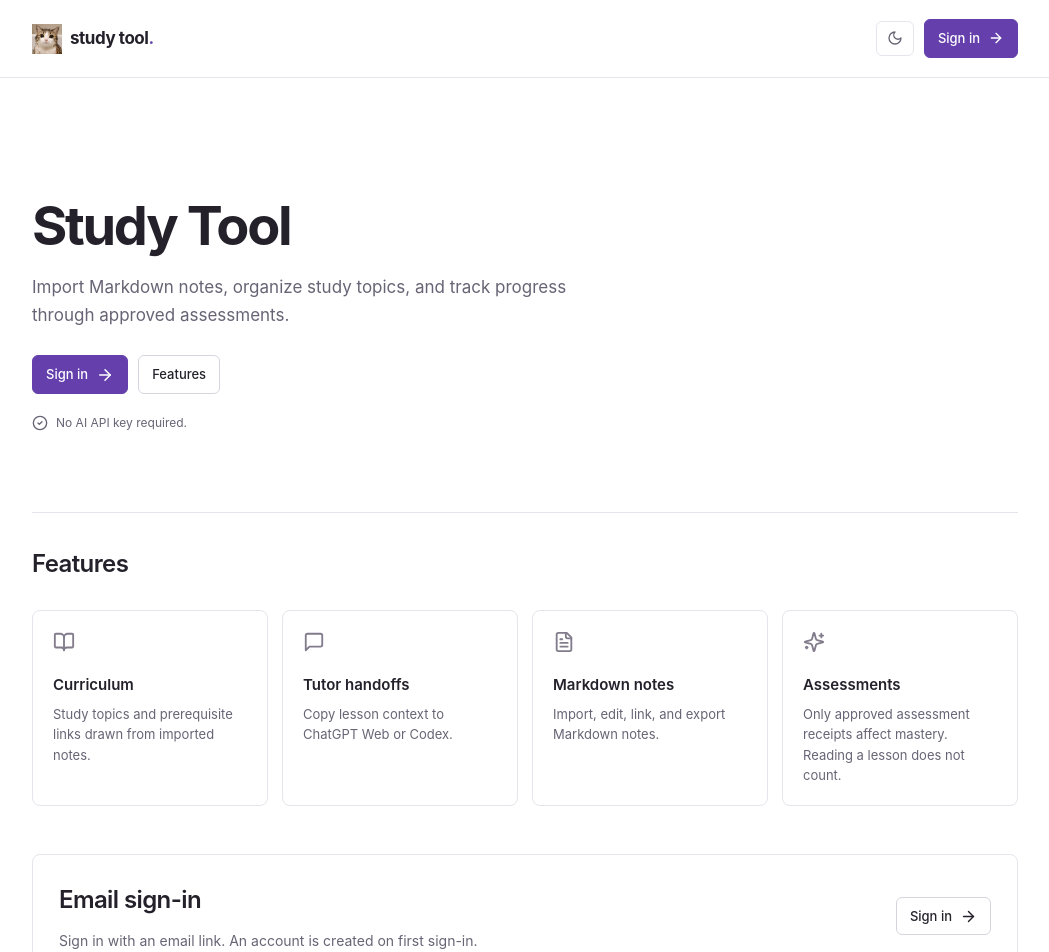
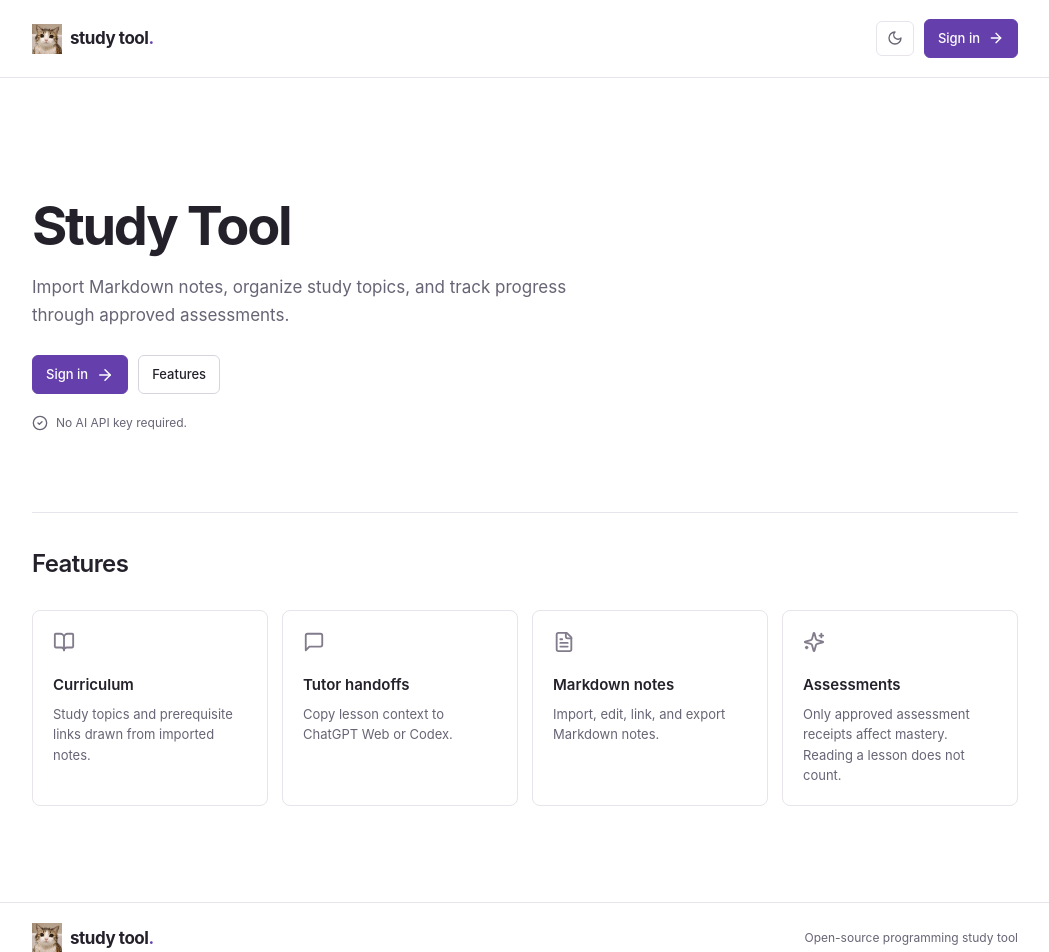
Before and after one commit to elajeff/study-tool, a Next.js app: page / in a window 1280 px wide. Shown: the top 952 px of the page, without its empty margins (115-1164 px from the left). Built offline with nearby package versions, Linux system fonts and the light colour scheme.

Commit message:
style: remove redundant sign-in panel

```diff
--- a/src/app/globals.css
+++ b/src/app/globals.css
@@ -70,8 +70,8 @@ button:disabled { opacity: .55; cursor: not-allowed; }
 .button { display: inline-flex; justify-content: center; align-items: center; gap: 8px; min-height: 36px; padding: 8px 13px; border: 1px solid transparent; border-radius: 6px; font-size: 13px; font-weight: 550; white-space: nowrap; }
 .button-dark { background: var(--accent-fill); color: var(--primary-text); border-color: var(--accent-fill); }
 .button-dark:hover { background: var(--accent-hover); border-color: var(--accent-hover); }
-.button-light, .button-white { color: var(--text); background: var(--surface); border-color: var(--input-border); }
-.button-light:hover, .button-white:hover { background: var(--hover); }
+.button-light { color: var(--text); background: var(--surface); border-color: var(--input-border); }
+.button-light:hover { background: var(--hover); }
 .button-danger { color: var(--error); background: var(--surface); border-color: var(--error-border); }
 .button-danger:hover { background: var(--error-bg); }
 .button-wide { width: 100%; }
@@ -96,14 +96,12 @@ textarea.input { resize: vertical; }
 .hero-foot { display: flex; align-items: center; gap: 8px; color: var(--muted); font-size: 12px; margin-top: 20px; }
 .feature-section { border-top: 1px solid var(--border); padding: 32px 0 48px; }
 .feature-section > div:first-child { max-width: 640px; }
-.feature-section h2, .cta-banner h2 { font-size: 24px; font-weight: 600; letter-spacing: -.6px; margin: 0 0 12px; }
+.feature-section h2 { font-size: 24px; font-weight: 600; letter-spacing: -.6px; margin: 0 0 12px; }
 .feature-grid { display: grid; grid-template-columns: repeat(4, minmax(0, 1fr)); gap: 14px; margin-top: 28px; }
 .feature-card { border: 1px solid var(--border); border-radius: 8px; padding: 20px; }
 .feature-icon { color: var(--icon); }
 .feature-card h3 { font-size: 15px; font-weight: 600; margin: 14px 0 8px; }
 .feature-card p { color: var(--muted); font-size: 13px; margin: 0; }
-.cta-banner { display: flex; justify-content: space-between; align-items: center; gap: 28px; border: 1px solid var(--border); border-radius: 8px; padding: 26px; }
-.cta-banner p { color: var(--muted); margin: 0; }
 .landing-footer { display: flex; justify-content: space-between; align-items: center; gap: 20px; width: 100%; border-top: 1px solid var(--border); margin-top: 48px; padding-top: 20px; padding-bottom: 20px; color: var(--muted); font-size: 12px; }
 .auth-page { min-height: 100vh; background: var(--page); }
 .auth-top { max-width: 1050px; margin: 0 auto; padding: 27px 32px; display: flex; align-items: center; justify-content: space-between; }
@@ -300,7 +298,6 @@ textarea.input { resize: vertical; }
   .stat strong { font-size: 22px; }
   .hero { padding: 60px 0; }
   .feature-grid { grid-template-columns: repeat(2, minmax(0, 1fr)); }
-  .cta-banner { align-items: flex-start; flex-direction: column; }
   .landing-footer { align-items: flex-start; flex-direction: column; }
   .auth-card { margin-top: 50px; }
   .wrap { padding-left: 20px; padding-right: 20px; }
--- a/src/app/page.tsx
+++ b/src/app/page.tsx
@@ -24,7 +24,6 @@ export default function HomePage() {
           ].map(({ icon: Icon, title, description }) => <article key={title} className="feature-card"><span className="feature-icon"><Icon size={22} /></span><h3>{title}</h3><p>{description}</p></article>)}
         </div>
       </section>
-      <section className="cta-banner"><div><h2>Email sign-in</h2><p>Sign in with an email link. An account is created on first sign-in.</p></div><Link className="button button-white" href="/login">Sign in <ArrowRight size={17} /></Link></section>
     </main>
     <footer className="wrap landing-footer"><Logo href="/" /><span>Open-source programming study tool</span></footer>
   </div>;
```
